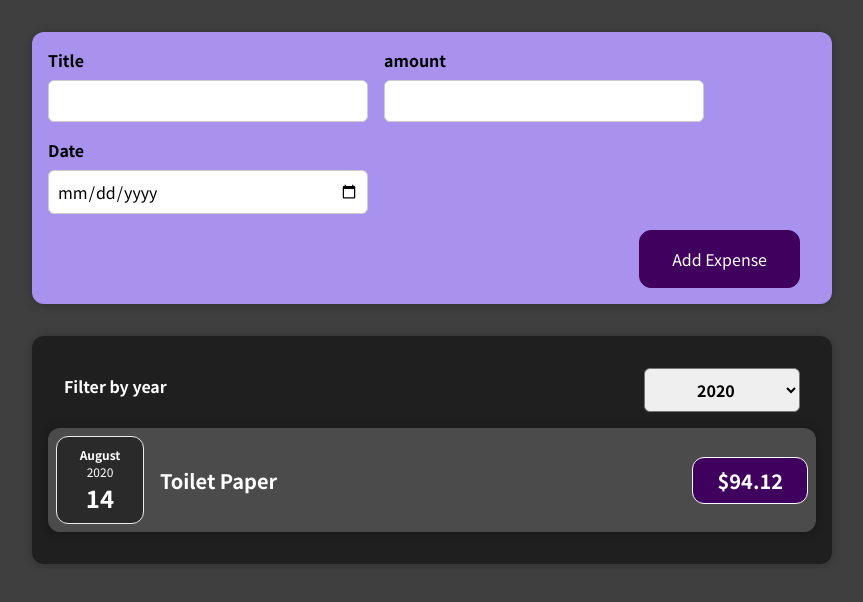
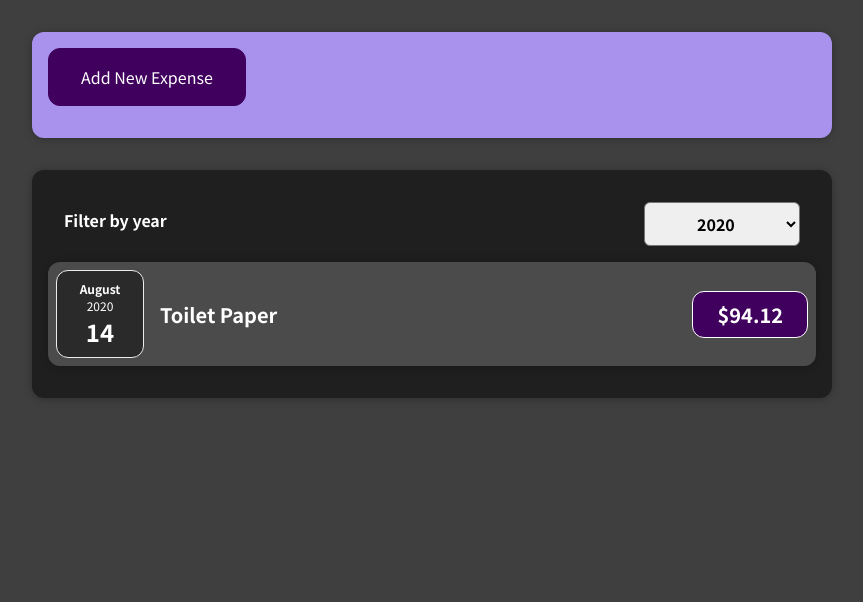
Before and after one commit to suneelkumarbh/react-course, a React (Create React App) app in the folder 01-starting-setup/: page / in a window 1280 px wide. Shown: the top 602 px of the page, without its empty margins (208-1071 px from the left). Built offline with nearby package versions, Linux system fonts and the light colour scheme.

Commit message:
assignment 4

```diff
--- /dev/null
+++ b/01-starting-setup/src/components/NewExpense/AddExpense.js
@@ -0,0 +1,21 @@
+import React, { useState } from "react";
+import ExpenseForm from "./ExpenseForm";
+const AddExpense = (props) => {
+  const [btnClicked, setBtnClicked] = useState(true);
+  const btcClickedHandler = event => {
+    btnClicked ? setBtnClicked(false) : setBtnClicked(true)
+  }
+
+  if(btnClicked){
+    return (
+      <div className="new-expense__controls">
+        <div className="new-expense__actions">
+          <button onClick={btcClickedHandler}>Add New Expense</button>
+        </div>
+      </div>
+    )
+  }
+
+  return <ExpenseForm onSaveExpenseData={props.onSaveExpenseData} onBtcClickedHandler={btcClickedHandler}/>
+};
+export default AddExpense;
--- a/01-starting-setup/src/components/NewExpense/ExpenseForm.js
+++ b/01-starting-setup/src/components/NewExpense/ExpenseForm.js
@@ -14,6 +14,10 @@ const ExpenseForm = (props) => {
   const dateChangeHandler = (event) => {
     setEnteredDate(event.target.value);
   };
+
+  const cancelExpenseForm = (event) => {
+    props.onBtcClickedHandler();
+  }
 
   const submitHandler = (event) => {
     event.preventDefault();
@@ -65,6 +69,7 @@ const ExpenseForm = (props) => {
         </div>
       </div>
       <div className="new-expense__actions">
+        <button onClick={cancelExpenseForm}>Cancel</button>
         <button type="submit">Add Expense</button>
       </div>
     </form>
--- a/01-starting-setup/src/components/NewExpense/NewExpense.js
+++ b/01-starting-setup/src/components/NewExpense/NewExpense.js
@@ -1,4 +1,5 @@
 import React from "react";
+import AddExpense from "./AddExpense";
 import ExpenseForm from "./ExpenseForm";
 import "./NewExpense.css";
 
@@ -13,7 +14,7 @@ const NewExpense = (props) => {
   };
   return (
     <div className="new-expense">
-      <ExpenseForm onSaveExpenseData={saveExpenseDataHandler} />
+      <AddExpense onSaveExpenseData={saveExpenseDataHandler}/>
     </div>
   );
 };
```
